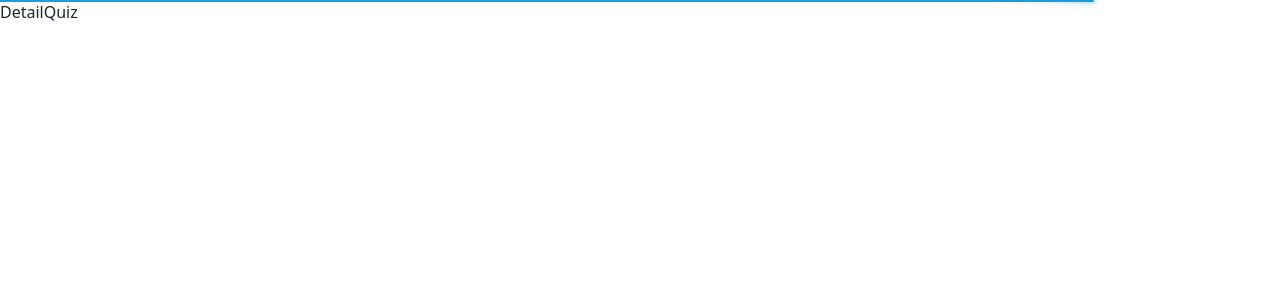
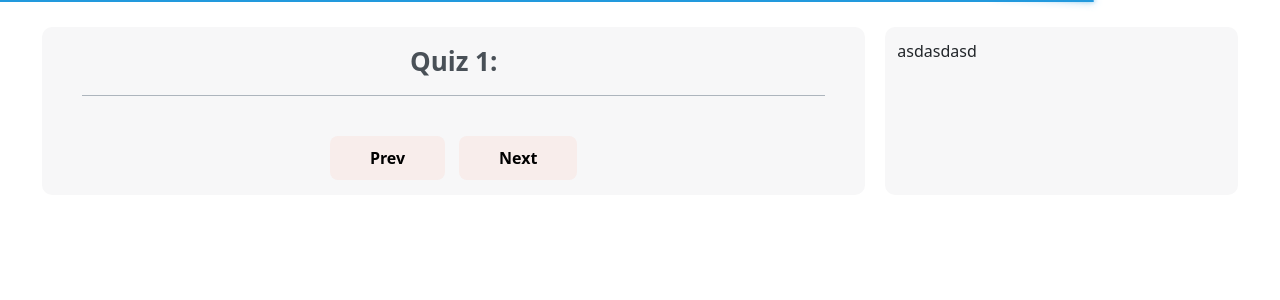
Before and after one commit to nbruynee/demo-test, a React (Create React App) app: page /quiz/1 in a window 1280 px wide. Shown: the top 300 px of the page. Built offline with nearby package versions, Linux system fonts and the light colour scheme; no server answers.

Commit message:
feat: design UI and display Q&A of quiz

```diff
--- a/src/components/User/DetailQuiz.js
+++ b/src/components/User/DetailQuiz.js
@@ -1,11 +1,20 @@
-import { useEffect } from "react";
-import { useParams } from "react-router-dom";
+import { useEffect, useState } from "react";
+import { useLocation, useParams } from "react-router-dom";
 import { getDataQuiz } from "../../service/apiService";
 import _ from "lodash"
+import "./DetailQuiz.scss"
+import Question from "./Question";
 
 const DetailQuiz = (props) => {
+    const [dataQuiz, setDataQuiz] = useState([]);
+    const [index, setIndex] = useState(0);
+
     const params = useParams();
     // console.log("Chech params:", params)
+
+    const location = useLocation();
+    // console.log("Check location:", location);
+
     const quizId = params.id;
 
     useEffect(() => {
@@ -34,13 +43,53 @@ const DetailQuiz = (props) => {
                     return { questionId: key, answers, questionDescription, image }
                 })
                 .value()
-            console.log("Check data", data);
+            // console.log("Check data", data);
+            setDataQuiz(data)
         }
     }
+    // console.log("Check setDataQuiz:", dataQuiz)
 
+    const handlePrevious = () => {
+        if (index - 1 < 0) return;
+        setIndex(index - 1);
+    }
+
+    const handleNext = () => {
+        if (dataQuiz && dataQuiz.length > index + 1) {
+            setIndex(index + 1)
+        }
+    }
     return (
         <div className="detail-quiz-container">
-            DetailQuiz
+            <div className="detail-quiz-wrapper">
+                <div className="left-content-container">
+                    <div className="tilte">
+                        <span>Quiz {quizId}: {location?.state?.quizTitle}</span>
+                    </div>
+                    <div className="question-answer-container">
+                        <Question
+                            data={dataQuiz && dataQuiz.length > 0 ?
+                                dataQuiz[index] : []}
+                            index={index}
+                        />
+                    </div>
+                    <div className="container-btn">
+                        <button className="btn-prev"
+                            onClick={() => handlePrevious()}
+                        >
+                            Prev
+                        </button>
+                        <button className="btn-next"
+                            onClick={() => handleNext()}
+                        >
+                            Next
+                        </button>
+                    </div>
+                </div>
+                <div className="right-content-container">
+                    asdasdasd
+                </div>
+            </div>
         </div>
     )
 }
--- /dev/null
+++ b/src/components/User/DetailQuiz.scss
@@ -0,0 +1,103 @@
+.detail-quiz-container {
+    overflow: auto;
+    height: 100vh;
+    .detail-quiz-wrapper {
+        display: flex;
+        margin: 15px 30px;
+        padding: 12px;
+        gap: 20px;
+        .left-content-container{
+            width: 70%;
+            padding: 15px 40px;
+            background-color: rgb(247, 247, 248);
+            border: none;
+            border-radius: 10px;
+            .tilte {
+                display: flex;
+                justify-content: center;
+                align-items: center;
+                padding-bottom: 14px;
+                border-bottom: 1px solid #adb5bd;
+                span {
+                    color: #495057;
+                    font-size: 26px;
+                    font-weight: 600;
+                }
+            }
+            .container-img {
+                display: flex;
+                justify-content: center;
+                img {
+                    width: 350px;
+                    object-fit: contain;
+                    border-radius: 12px;
+                }
+            }
+            .question-answer-container {
+                display: flex;
+                flex-direction: column;
+                padding: 10px 20px;
+                margin: 10px 70px;
+                gap: 16px;
+                .question-container{
+                    font-weight: 600;
+                    font-size: 20px;
+                }
+                .answer-container {
+                    display: flex;
+                    flex-direction: column;
+                    gap: 18px;
+                    .a-child {
+                        color: #495057;
+                        font-size: 16px;
+                        font-weight: 600;
+                        background-color: rgb(245, 235, 224);
+                        padding: 12px;
+                        border: none;
+                        border-radius: 10px;
+                        cursor: pointer;
+                        &:hover {
+                            background-color: rgba(173, 181, 189, 0.2);
+                        }
+                    }
+                }
+            }
+            .container-btn {
+                display: flex;
+                justify-content: center;
+                gap: 14px;
+                .btn-prev{
+                    padding: 10px 40px;
+                    background-color: rgb(248, 237, 235);
+                    font-weight: 600;
+                    border: none;
+                    border-radius: 8px;
+                    transition: all ease-in-out 0.5s;
+                    cursor: pointer;
+                    &:hover {
+                        background-color: rgba(173, 181, 189, 0.2);
+                    }
+                }
+                .btn-next {
+                    padding: 10px 40px;
+                    background-color: rgb(248, 237, 235);
+                    font-weight: 600;
+                    border: none;
+                    border-radius: 8px;
+                    transition: all ease-in-out 0.5s;
+                    cursor: pointer;
+                    &:hover {
+                        background-color: rgba(173, 181, 189, 0.2);
+                    }
+                }
+            }
+        }
+        .right-content-container{
+            width: 30%;
+            padding: 12px;
+            background-color: rgb(247, 247, 248);
+            border: none;
+            border-radius: 10px;
+        }
+    }
+}
--- a/src/components/User/ListQuiz.js
+++ b/src/components/User/ListQuiz.js
@@ -30,7 +30,7 @@ const ListQuiz = (props) => {
                                 <h5 className="card-title">Quiz {index + 1}</h5>
                                 <p className="card-text">{quiz.description}</p>
                                 <button
-                                    onClick={() => navigate(`/quiz/${quiz.id}`)}
+                                    onClick={() => navigate(`/quiz/${quiz.id}`, { state: { quizTitle: quiz.description } })}
                                     className="btn btn-primary">
                                     Start now
                                 </button>
```
Also changed, not shown: src/components/User/Question.js (added, +39 -0 lines).
